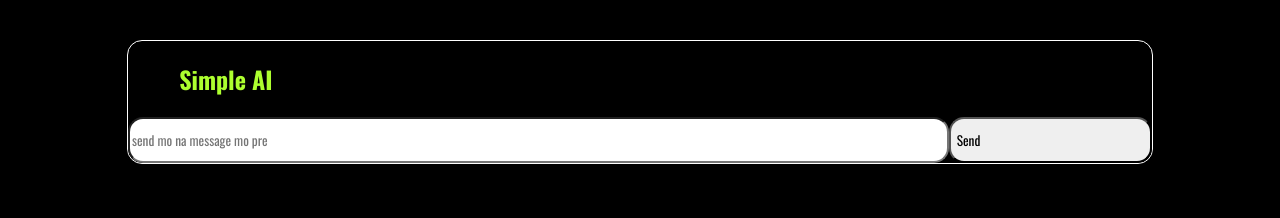
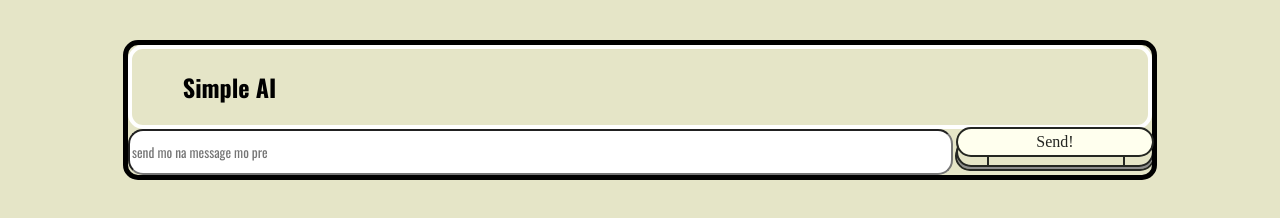
Before and after one commit to chocoacocoa/Simple-AI-chatbot, a website: page public/index.html in a window 1280 px wide. Drawn offline with nearby package versions, Linux system fonts and the light colour scheme.

Commit message:
new minimal design

```diff
--- a/public/index.html
+++ b/public/index.html
@@ -20,10 +20,15 @@
             </div>
             <div id="inputsAndButtons">
                 <input id="userInput" type="text" placeholder="send mo na message mo pre">
-                <button onclick="sendMessage()" id="sendButton">Send</button>
+                <!-- <button onclick="sendMessage()" id="sendButton">Send</button> -->
+                    <button type="button" onclick="sendMessage()">
+                        <div class="top">Send!</div>
+                        <div class="bottom"></div>
+                    </button>
             </div>
         </div>
     </main>
+
 </body>
 <script>
     const chatHistory = document.getElementById("chatHistory")
@@ -43,7 +48,6 @@
         chatHistory.innerHTML += `<p><strong>AI:</strong>${data.reply}</p>`;
         document.getElementById("userInput").value = "";
     }
-
     document.getElementById("userInput").addEventListener("keydown", (event)=>{
         if(event.key === "Enter"){
             sendMessage();
--- a/public/styles.css
+++ b/public/styles.css
@@ -6,10 +6,9 @@
 body{
     margin: 0;
     margin-top: 5dvh;
-    background-color: black;
+    background-color: rgb(229, 229, 199);
 }
 #chatHistory{
-    /* background-color: red; */
     width: 90%;
     height: 100%;
 
@@ -22,9 +21,9 @@ main{
     align-items: center;
 }
 #motherDiv{
-    border: 1px white solid;
+    border: 5px black solid;
     width: 80dvw;
-    color: greenyellow;
+    color: black;
 }
 #inputsAndButtons{
     display: flex;
@@ -32,14 +31,95 @@ main{
     input{
         width: 80%;
         height: 5dvh;
-    }
-    button{
-        width: 20%;
-        /* background-color: black; */
-        /* color: limegreen; */
+        margin-right: 5px;
     }
 }
 #chatHistoryContainer{
     display: flex;
     justify-content: center;
+    border: 4px white solid;
 }
+
+button{
+        width: 19%;
+        height: 2em;
+        position: relative;
+        background: none;
+        outline: none;
+        border: none;
+        padding: 0;
+        margin: 0;
+      }
+      .top {
+        width: 100%;
+        height: 100%;
+        background: rgb(255, 255, 238);
+        font-family: poppins;
+        font-size: 16px;
+        color: rgb(36, 38, 34);
+        display: flex;
+        align-items: center;
+        justify-content: center;
+        border-radius: 7mm;
+        outline: 2px solid rgb(36, 38, 34);
+        transition: 0.2s;
+        position: relative;
+        overflow: hidden;
+      }
+      .bottom {
+        position: absolute;
+        width: 100%;
+        height: 100%;
+        background: rgb(229, 229, 199);
+        top: 10px;
+        left: 0;
+        border-radius: 7mm;
+        outline: 2px solid rgb(36, 38, 34);
+        z-index: -1;
+      }
+      .bottom::before {
+        position: absolute;
+        content: "";
+        width: 2px;
+        height: 9px;
+        background: rgb(36, 38, 34);
+        bottom: 0;
+        left: 15%;
+      }
+      .bottom::after {
+        position: absolute;
+        content: "";
+        width: 2px;
+        height: 9px;
+        background: rgb(36, 38, 34);
+        bottom: 0;
+        left: 85%;
+      }
+      button:active .top {
+        transform: translateY(10px);
+      }
+      button::before {
+        position: absolute;
+        content: "";
+        width: calc(100% + 2px);
+        height: 100%;
+        background: rgb(140, 140, 140);
+        top: 14px;
+        left: -1px;
+        border-radius: 7mm;
+        outline: 2px solid rgb(36, 38, 34);
+        z-index: -1;
+      }
+      .top::before {
+        position: absolute;
+        content: "";
+        width: 15px;
+        height: 100%;
+        background: rgba(0, 0, 0, 0.1);
+        transform: skewX(30deg);
+        left: -20px;
+        transition: 0.25s;
+      }
+      button:active .top::before {
+        left: calc(100% + 20px);
+}
```
